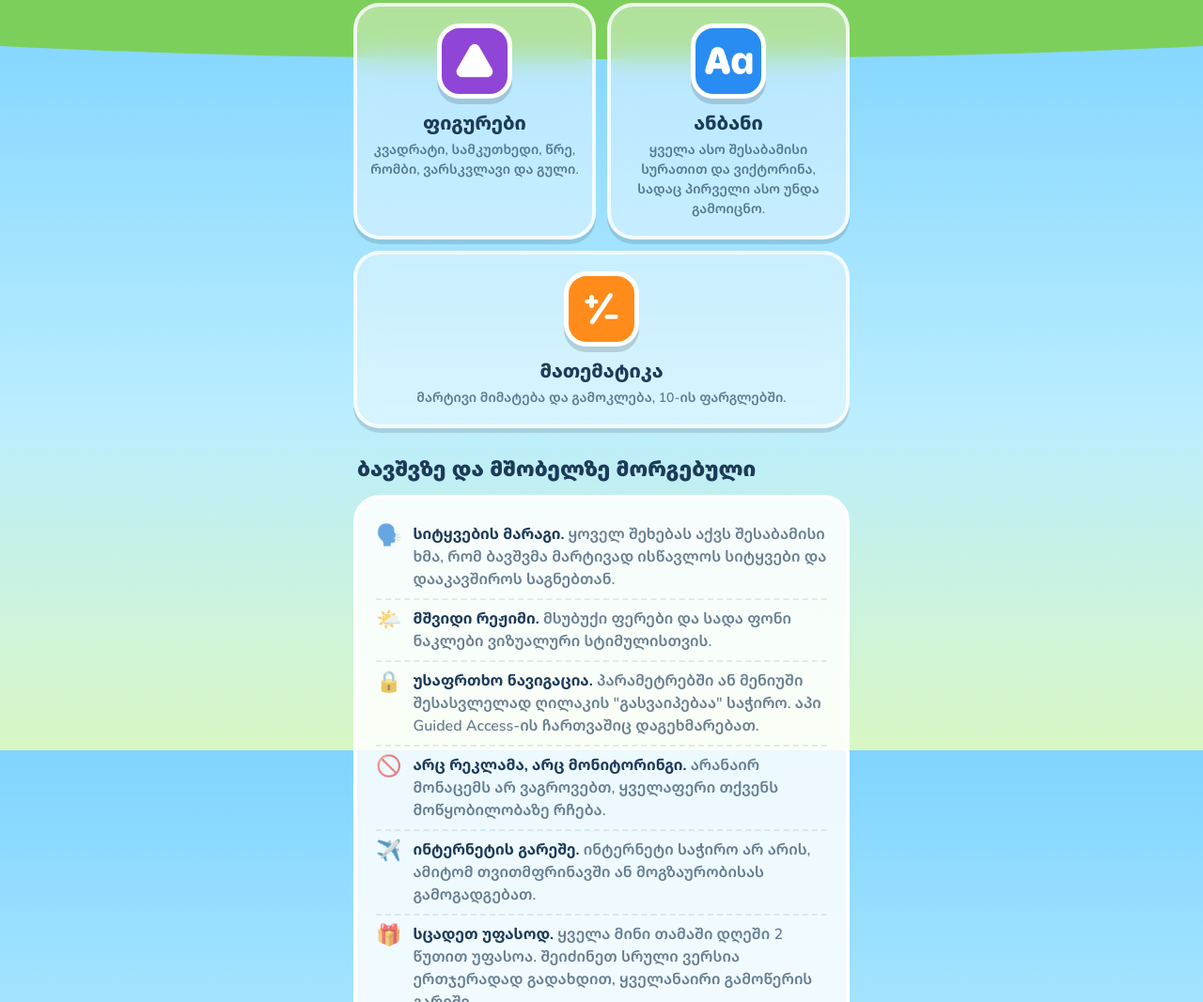
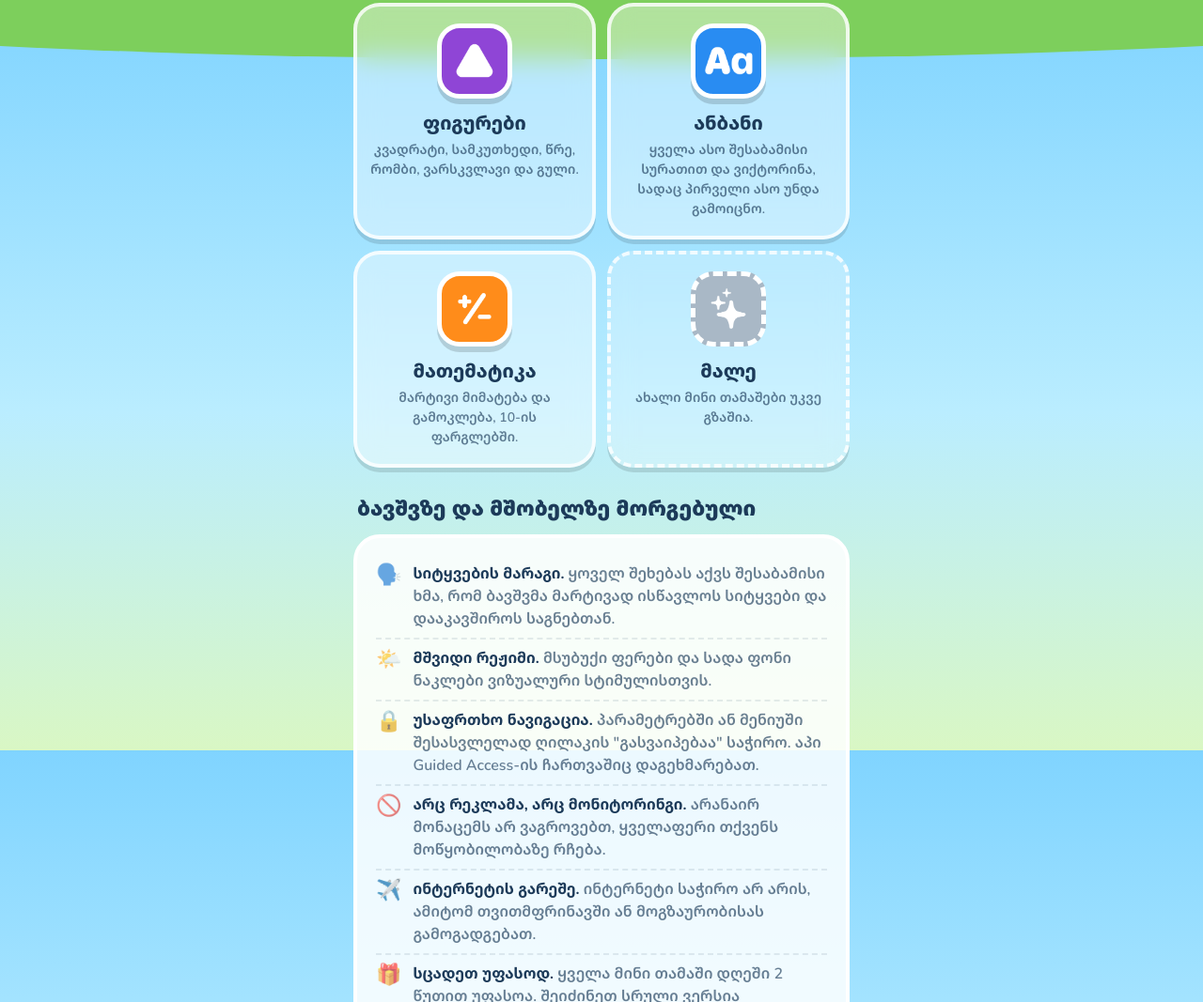
Before and after one commit to Stichoza/telebaia-web, a plain HTML site: page index.html in a window 1280 px wide. Shown: the part 801-1868 px from the top of the page at 94% size. Drawn offline with Linux system fonts and the light colour scheme.

Commit message:
Coming soon placeholder as the sixth game

```diff
--- a/index.html
+++ b/index.html
@@ -155,8 +155,9 @@
     border: 5px solid #fff; box-shadow: 0 6px 0 rgba(0, 0, 0, 0.15);
   }
   .app p { font-size: 14px; }
-  /* An odd last app gets the whole row, like the home screen's last icon. */
-  .app:last-child:nth-child(odd) { grid-column: 1 / -1; }
+  /* The placeholder for games still to come: dashed and a little quieter. */
+  .app.soon { border-style: dashed; background: rgba(255, 255, 255, 0.25); }
+  .app.soon .icon { background: #a9b8c6; border-style: dashed; box-shadow: none; }
 
   .points { list-style: none; padding: 0; margin: 0; }
   .points li { display: flex; gap: 12px; align-items: flex-start; padding: 8px 0; }
@@ -229,6 +230,11 @@
         <h3>Math</h3>
         <p>First addition and subtraction, all within 10.</p>
       </div>
+      <div class="card app soon">
+        <div class="icon"><img src="img/app-more.png" width="44" alt=""></div>
+        <h3>Coming soon</h3>
+        <p>More little games are on the way.</p>
+      </div>
     </div>
 
     <h2>Made for kids and parents</h2>
@@ -288,6 +294,11 @@
         <h3>მათემატიკა</h3>
         <p>მარტივი მიმატება და გამოკლება, 10-ის ფარგლებში.</p>
       </div>
+      <div class="card app soon">
+        <div class="icon"><img src="img/app-more.png" width="44" alt=""></div>
+        <h3>მალე</h3>
+        <p>ახალი მინი თამაშები უკვე გზაშია.</p>
+      </div>
     </div>
 
     <h2>ბავშვზე და მშობელზე მორგებული</h2>
```
Also changed, not shown: img/app-more.png (added).
